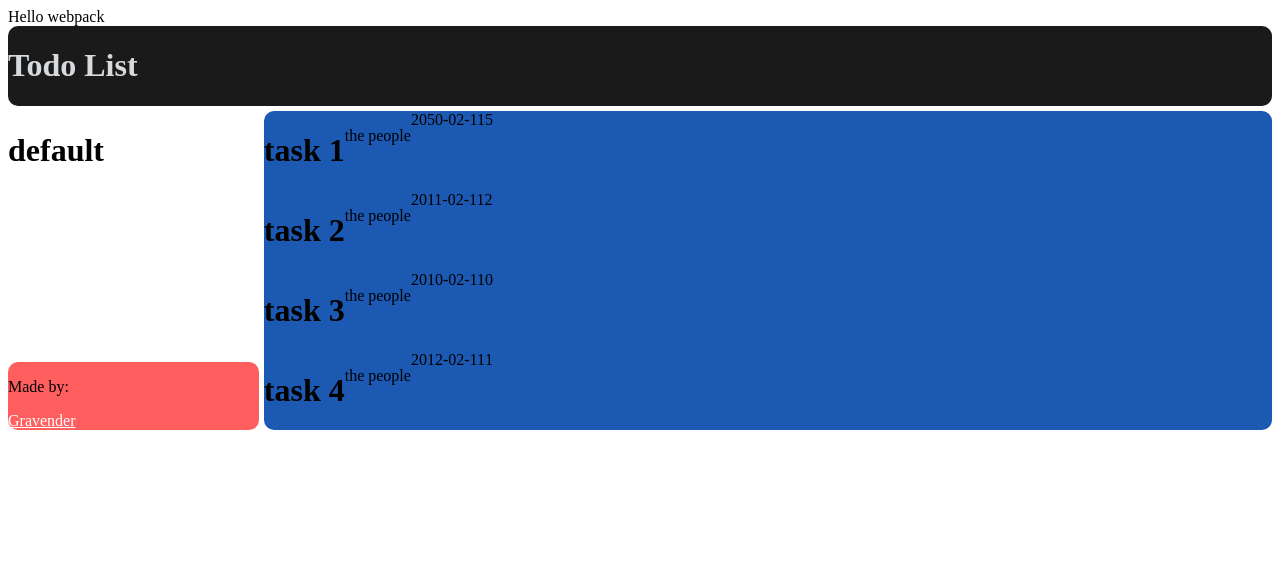
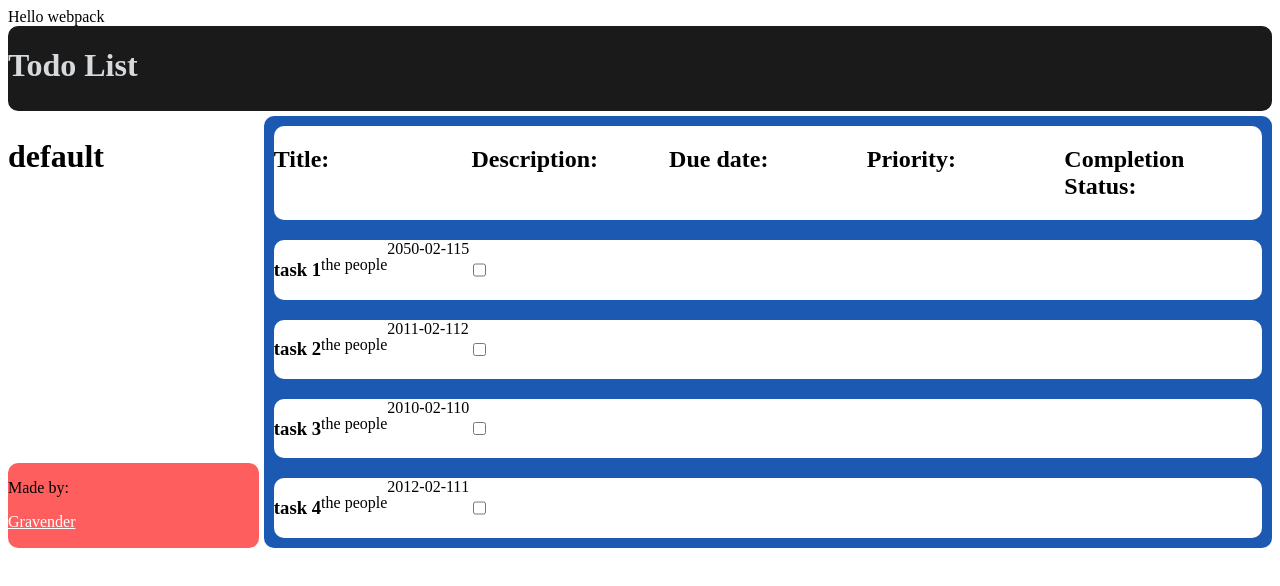
Before and after one commit to Gravender/todo-list, a website built with webpack: page dist/index.html in a window 1280 px wide. Built offline with nearby package versions, Linux system fonts and the light colour scheme.

Commit message:
Added legend for tasks and checkmark for each task -when as task is checked changes background color of task -added a basic legend for tasks

```diff
--- a/src/css/style.css
+++ b/src/css/style.css
@@ -1,12 +1,10 @@
 :root {
     --font-color: #d7dadc;
-    --font-color-dark: #aaa;
     --background-footer: rgba(255, 0, 0, 0.63);
     --background-header: #1a1a1b;
     --background-task: #1c59b3;
-    --cream: #ece9ce;
-    --background: #a5b3d6;
-    --backgroun-contact: #af46af;
+    --task-color: white;
+    --completed-task-color: rgba(0, 0, 0, 0.2);
 }
 /* #region content */
 #content{
@@ -38,10 +36,28 @@ header{
     display:flex;
     flex-direction: column;
 }
+/* #region task Legend */
+.taskLegendParent{
+    flex: 1;
+    display:flex;
+    margin: 10px;
+    background-color: var(--task-color);
+    border-radius: 10px;
+}
+.taskLegend{
+    flex: 1;
+}
+/* #endregion */
 /* #region task */
 .task{
     flex: 1;
     display:flex;
+    margin: 10px;
+    background-color: var(--task-color);
+    border-radius: 10px;
+}
+.completed{
+    background-color: var(--completed-task-color);
 }
 /* #endregion */
 /* #endregion */
--- a/src/object-handlers/task.js
+++ b/src/object-handlers/task.js
@@ -1,9 +1,11 @@
 class task{
-        constructor(title, description, dueDate, priority){
+        constructor(title, description, dueDate, priority, notes = '', completed = false){
                 this.title = title;
                 this.description = description;
                 this.dueDate = dueDate;
                 this.priority = priority;
+                this.notes = notes;
+                this.completed = completed;
         }
 }
 export {task}
--- a/src/static-page/taskView.js
+++ b/src/static-page/taskView.js
@@ -3,18 +3,48 @@ export function loadTaskView(tasks){
 
     const taskDiv = document.createElement('div');
     taskDiv.classList.add('tasks');
-
+    taskDiv.appendChild(legend());
     tasks.forEach(element =>{
         taskDiv.appendChild(createTask(element));
     });
     return taskDiv;
 }
+function legend(){
+    const element = document.createElement('div');
+    const title = document.createElement('h2');
+    const description = document.createElement('h2');
+    const dueDate = document.createElement('h2');
+    const priority = document.createElement('h2');
+    const completed = document.createElement('h2');
+
+    title.innerText = 'Title:';
+    description.innerText = 'Description:';
+    dueDate.innerText = 'Due date:';
+    priority.innerText = 'Priority:';
+    completed.innerText = 'Completion Status:';
+
+    element.classList.add('taskLegendParent');
+    title.classList.add('taskLegend');
+    description.classList.add('taskLegend');
+    dueDate.classList.add('taskLegend');
+    priority.classList.add('taskLegend');
+    completed.classList.add('taskLegend');
+
+    element.appendChild(title);
+    element.appendChild(description);
+    element.appendChild(dueDate);
+    element.appendChild(priority);
+    element.appendChild(completed);
+
+    return element;
+}
 function createTask(task){
     const element = document.createElement('div');
-    const title = document.createElement('h1');
+    const title = document.createElement('h3');
     const description = document.createElement('p');
     const dueDate = document.createElement('span');
     const priority = document.createElement('span');
+    const completed = document.createElement('input');
 
     title.innerText = task.title;
     description.innerText = task.description;
@@ -26,11 +56,30 @@ function createTask(task){
     description.classList.add('taskDescription');
     dueDate.classList.add('taskDueDate');
     priority.classList.add('taskPriority');
+    completed.classList.add('taskCompleted');
+
+    completed.setAttribute('type', 'checkbox');
+    if(task.completed){
+        completed.setAttribute('checked', '');
+        element.classList.add('completed');
+    }
+
+    completed.addEventListener('change', ()=>{
+        if(task.completed){
+            element.classList.remove('completed');
+        }
+        else{
+            element.classList.add('completed');
+        }
+        task.completed = !task.completed;
+
+    })
 
     element.appendChild(title);
     element.appendChild(description);
     element.appendChild(dueDate);
     element.appendChild(priority);
+    element.appendChild(completed);
 
     return element;
 }
```
